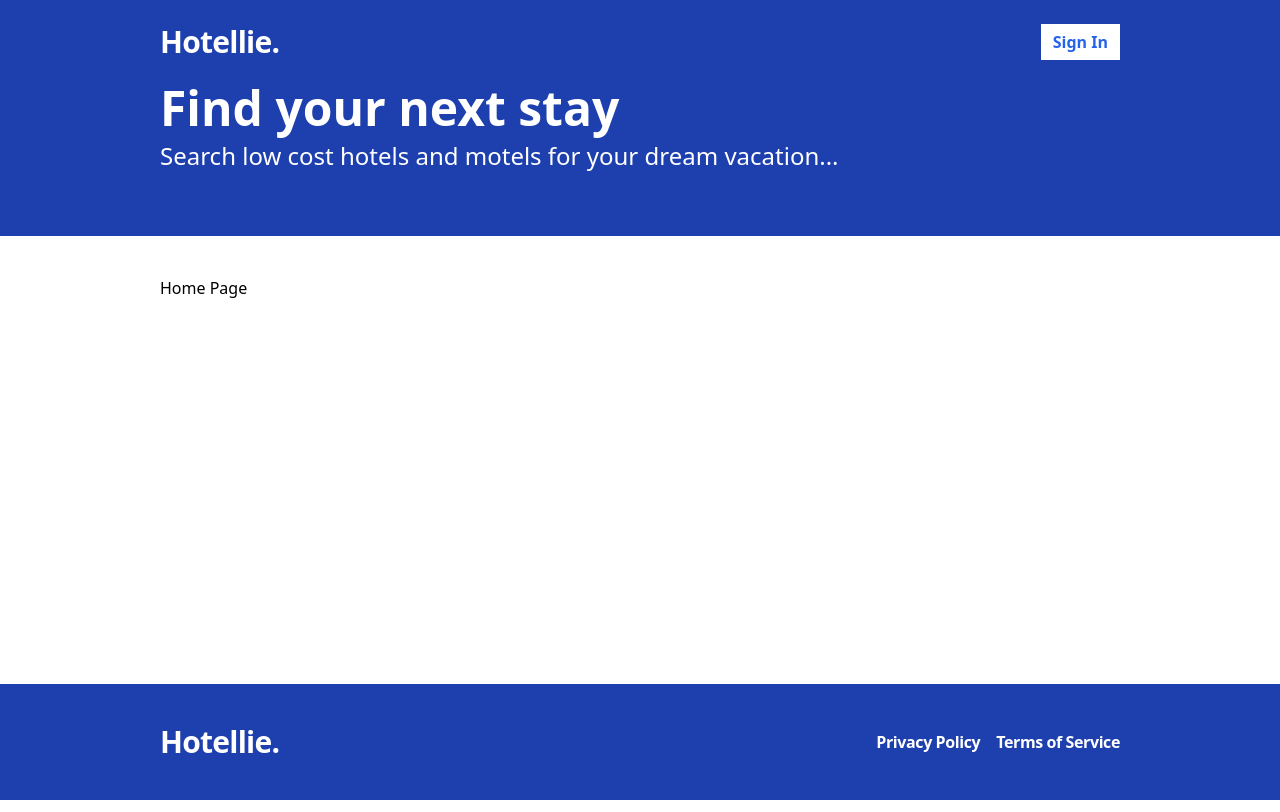
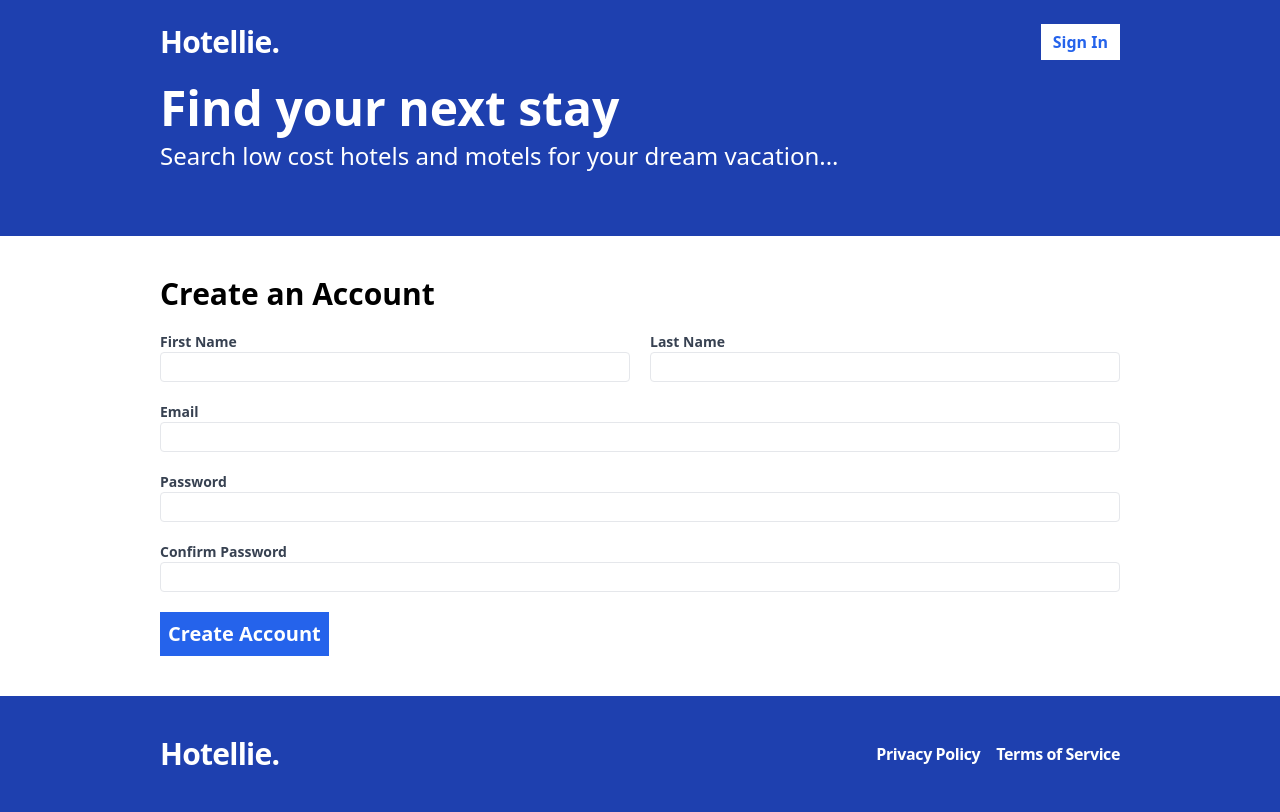
Before and after one commit to normainobary2021/hotellie, a React (Vite) app in the folder frontend/: page /register in a window 1280 px wide. Before the commit this address led to /. Built offline with nearby package versions, Linux system fonts and the light colour scheme; no server answers.

Commit message:
Finalize User Registration Form and Endpoint Connection

```diff
--- a/frontend/src/App.tsx
+++ b/frontend/src/App.tsx
@@ -5,6 +5,7 @@
   Navigate,
 } from "react-router-dom";
 import Layout from "./layouts/Layout";
+import Register from "./pages/Register";
 
 const App = () => {
   return (
@@ -22,6 +23,7 @@
           </Layout>
         }
         />
+        <Route path="/register" element={<Layout><Register /></Layout>} />
         <Route path="*" element={<Navigate to="/" />} />
       </Routes>
     </Router>
--- /dev/null
+++ b/frontend/src/api-client.ts
@@ -0,0 +1,19 @@
+import { RegisterFormData } from "./pages/Register";
+
+const API_BASE_URL = import.meta.env.VITE_API_BASE_URL;
+
+export const register = async (formData: RegisterFormData) => {
+    const response = await fetch(`${API_BASE_URL}/api/users/register`, {
+        method: 'POST',
+        headers: {
+            "Content-Type":"application/json"
+        },
+        body: JSON.stringify(formData),
+    });
+
+    const responseBody = await response.json();
+
+    if(!response.ok) {
+        throw new Error(responseBody.message)
+    }
+}
--- a/frontend/src/main.tsx
+++ b/frontend/src/main.tsx
@@ -2,9 +2,20 @@
 import ReactDOM from 'react-dom/client'
 import App from './App.tsx'
 import './index.css'
+import { QueryClient, QueryClientProvider } from 'react-query'
+
+const queryClient = new QueryClient({
+  defaultOptions: {
+    queries: {
+      retry: 0,
+    }
+  },
+})
 
 ReactDOM.createRoot(document.getElementById('root')!).render(
   <React.StrictMode>
-    <App />
+    <QueryClientProvider client={queryClient}>
+      <App />
+    </QueryClientProvider>
   </React.StrictMode>,
 )
--- /dev/null
+++ b/frontend/src/pages/Register.tsx
@@ -0,0 +1,95 @@
+import { useForm } from "react-hook-form";
+import { useMutation } from "react-query";
+import * as apiClient from "../api-client";
+
+export type RegisterFormData = {
+    firstName: string;
+    lastName: string;
+    email: string;
+    password: string;
+    confirmPassword: string;
+}
+
+const Register = () => {
+
+    const { register, watch, handleSubmit, formState: { errors } } = useForm<RegisterFormData>();
+
+    const mutation = useMutation(apiClient.register, {
+        onSuccess: () => {
+            console.log("User registered successfully");
+        },
+        onError: (error: Error) => {
+            console.log(error.message);
+        }
+    })
+
+    const onSubmit = handleSubmit((data) => {
+        // console.log(data);
+        mutation.mutate(data);
+    })
+    return (
+        <form className="flex flex-col gap-5" onSubmit={onSubmit}>
+            <h2 className="text-3xl font-bold">Create an Account</h2>
+            <div className="flex flex-col md:flex-row gap-5">
+                <label className="text-gray-700 text-sm font-bold flex-1">
+                    First Name
+                    <input type="text" className="border rounded w-full py-1 px-2 font-normal" {...register("firstName", {required: "This field is required"})}></input>
+                    {errors.firstName && (
+                        <span className="text-red-500">{errors.firstName.message}</span>
+                    )}
+                </label>
+
+                <label className="text-gray-700 text-sm font-bold flex-1">
+                    Last Name
+                    <input type="text" className="border rounded w-full py-1 px-2 font-normal" {...register("lastName", {required: "This field is required"})}></input>
+                    {errors.lastName && (
+                        <span className="text-red-500">{errors.lastName.message}</span>
+                    )}
+                </label>
+            </div>
+
+            <label className="text-gray-700 text-sm font-bold flex-1">
+                Email
+                <input type="email" className="border rounded w-full py-1 px-2 font-normal" {...register("email", {required: "This field is required"})}></input>
+                {errors.email && (
+                    <span className="text-red-500">{errors.email.message}</span>
+                )}
+            </label>
+
+            <label className="text-gray-700 text-sm font-bold flex-1">
+                Password
+                <input type="password" className="border rounded w-full py-1 px-2 font-normal" {...register("password", {required: "This field is required", minLength: {
+                    value: 6,
+                    message: "Password must be at least 6 characters",
+                }})}></input>
+                {errors.password && (
+                    <span className="text-red-500">{errors.password.message}</span>
+                )}
+            </label>
+
+            <label className="text-gray-700 text-sm font-bold flex-1">
+                Confirm Password
+                <input type="password" className="border rounded w-full py-1 px-2 font-normal" {...register("confirmPassword", {
+                    validate: (val) => {
+                        if(!val){
+                            return "This field is required"
+                        } else if(watch("password") !== val) {
+                            return "Your passwords do not match";
+                        }
+                    }
+                })}>
+                </input>
+                {errors.confirmPassword && (
+                    <span className="text-red-500">{errors.confirmPassword.message}</span>
+                )}
+            </label>
+            <span className="">
+                <button type="submit" className="bg-blue-600 text-white p-2 font-bold hover:bg-blue-500 text-xl">
+                    Create Account
+                </button>
+            </span>
+        </form>
+    );
+}
+
+export default Register;
--- a/frontend/tailwind.config.js
+++ b/frontend/tailwind.config.js
@@ -4,7 +4,9 @@
   theme: {
     extend: {},
     container: {
-      padding: "10rem",
+      padding: {
+        md: "10rem",
+      }
     },
   },
   plugins: [],
```
Also changed, not shown: 1 other file (tests, documents, lock files or other folders).
